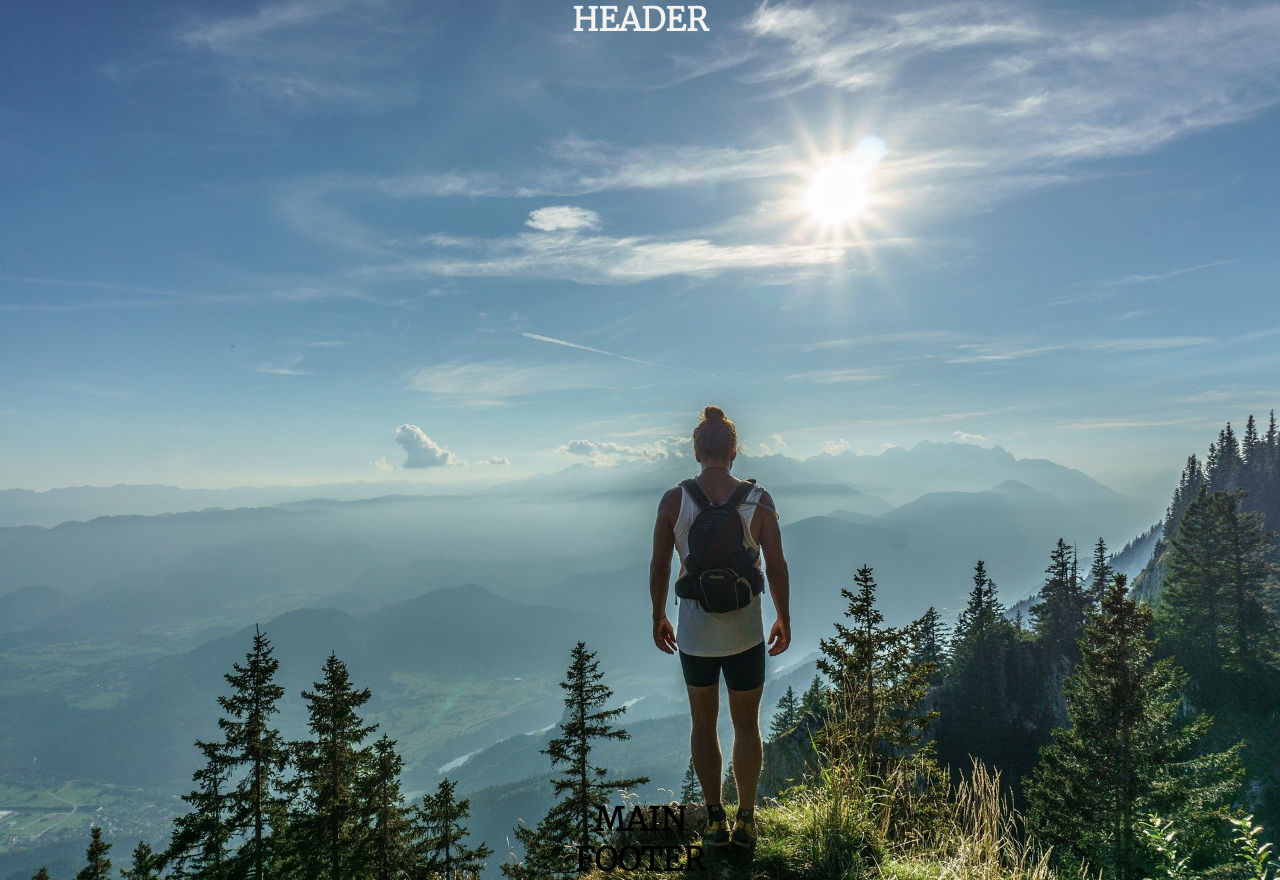
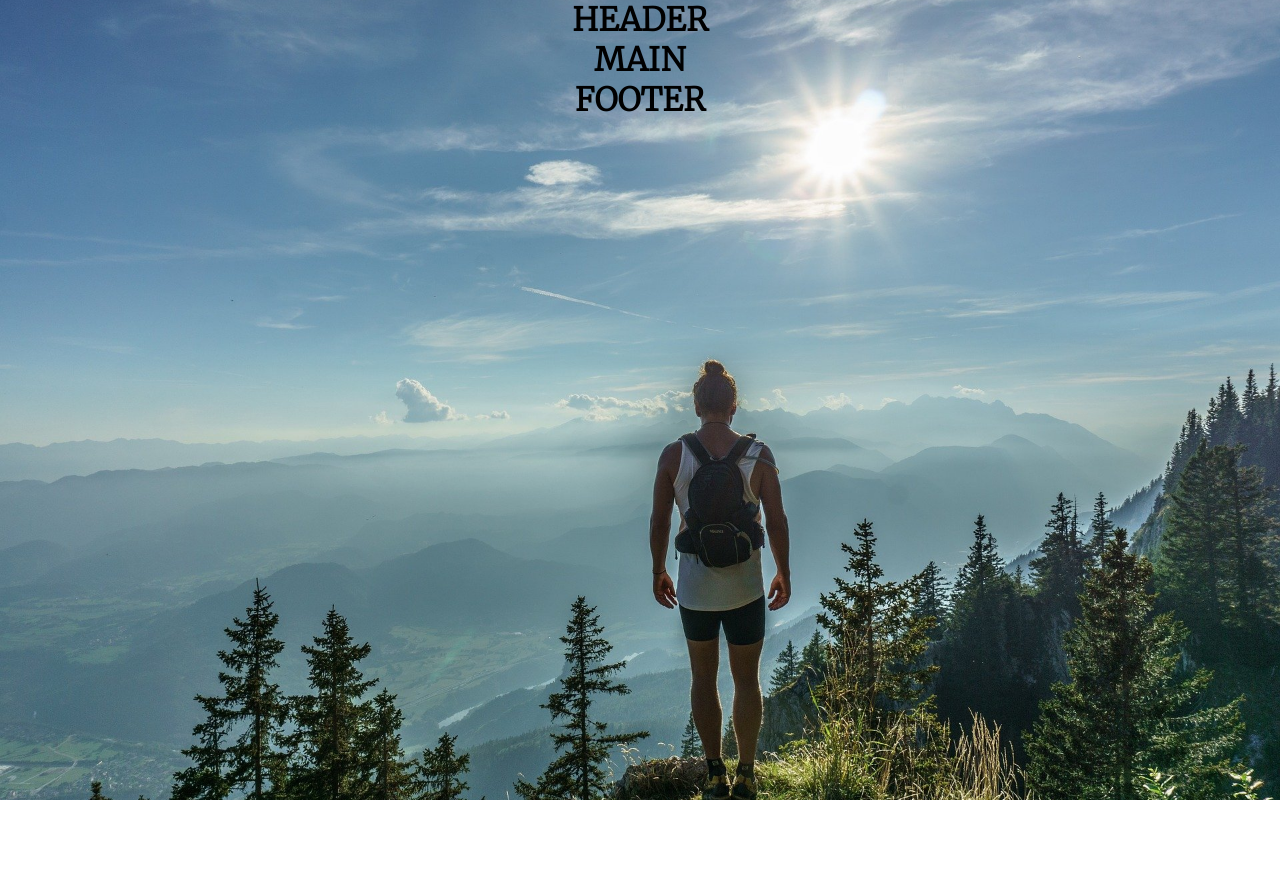
Before and after one commit to emericgautier/react-theMountain, a React (Create React App) app: page / in a window 1280 px wide. After the commit the page ends 800 px from the top, so only its background shows below. Built offline with nearby package versions, Linux system fonts and the light colour scheme.

Commit message:
Update App.js

```diff
--- a/src/App.js
+++ b/src/App.js
@@ -6,15 +6,9 @@ import Main from "./components/Main";
 const App = () => {
   return (
     <>
-      <header>
-        <Header />
-      </header>
-      <main>
-        <Main />
-      </main>
-      <footer>
-        <Footer />
-      </footer>
+      <Header />
+      <Main />
+      <Footer />
     </>
   );
 };
```
